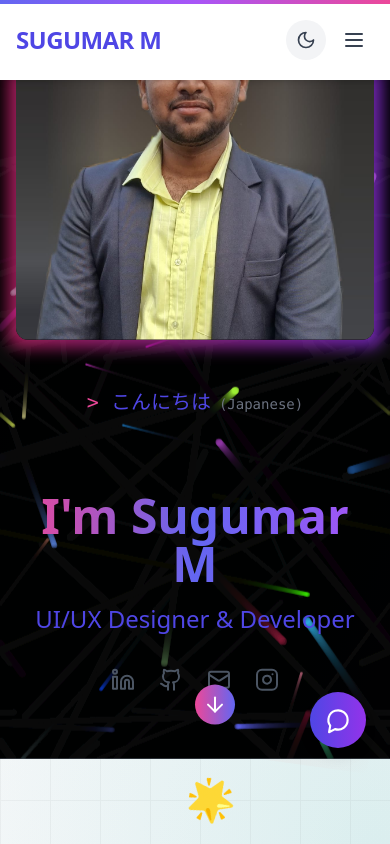
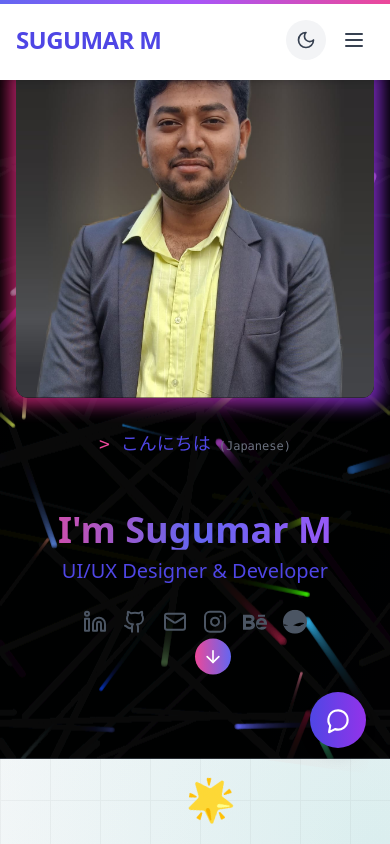
Before and after one commit to M-Sugumarm/Sugumar_Portfolio, a React (Vite) app: page / in a window 390 px wide. Shown: the top 844 px of the page. Built offline with nearby package versions, Linux system fonts and the light colour scheme.

Commit message:
Update Home.tsx

```diff
--- a/src/components/Home.tsx
+++ b/src/components/Home.tsx
@@ -3,6 +3,7 @@ import { motion, useMotionValue, useTransform, AnimatePresence } from 'framer-mo
 import { useEffect, useState } from 'react';
 import { Link } from 'react-scroll';
 import ParticleBackground from './ParticleBackground';
+import profileImage from '../images/megstar.jpeg';
 
 export default function Home() {
   const [greetingIndex, setGreetingIndex] = useState(0);
@@ -63,6 +64,26 @@ export default function Home() {
       url: 'https://www.instagram.com/megastarmsm',
       label: 'Instagram',
       color: '#E4405F'
+    },
+    {
+      icon: (
+        <svg viewBox="0 0 24 24" width="24" height="24" fill="currentColor">
+          <path d="M22 7h-7V5h7v2zm1.726 10c-.442 1.297-2.029 3-5.101 3-3.074 0-5.564-1.729-5.564-5.675 0-3.91 2.325-5.92 5.466-5.92 3.082 0 4.964 1.782 5.375 4.426.078.506.109 1.188.095 2.14H13.96c.13 3.211 3.483 3.312 4.588 2.029h3.178zm-7.686-4h4.965c-.105-1.547-1.136-2.219-2.477-2.219-1.466 0-2.277.768-2.488 2.219zm-9.574 6.988H0V5.021h6.953c5.476.081 5.58 5.444 2.72 6.906 3.461 1.26 3.577 8.061-3.207 8.061zM3 11h3.584c2.508 0 2.906-3-.312-3H3v3zm3.391 3H3v3.016h3.341c3.055 0 2.868-3.016.05-3.016z"/>
+        </svg>
+      ),
+      url: 'https://www.behance.net/sugumarsugu32',
+      label: 'Behance',
+      color: '#1769FF'
+    },
+    {
+      icon: (
+        <svg viewBox="0 0 24 24" width="24" height="24" fill="currentColor">
+          <path d="M12 24C5.385 24 0 18.615 0 12S5.385 0 12 0s12 5.385 12 12-5.385 12-12 12zm10.12-10.358c-.35-.11-3.17-.953-6.384-.438-1.804.172-4.844 2.172-4.844 2.172s-1.667 1.105-3.334 1.105c-1.667 0-3.334-1.105-3.334-1.105s-3.17-.953-6.384-.438c-.35.11-.35.385 0 .495 3.17.953 6.384.438 6.384.438s1.667-1.105 3.334-1.105c1.667 0 3.334 1.105 3.334 1.105s3.17.953 6.384.438c.35-.11.35-.385 0-.495z"/>
+        </svg>
+      ),
+      url: 'https://dribbble.com/SugumarM',
+      label: 'Dribbble',
+      color: '#EA4C89'
     }
   ];
 
@@ -70,16 +91,16 @@ export default function Home() {
     <section id="home" className="relative min-h-screen flex items-center overflow-hidden">
       <ParticleBackground />
 
-      <div className="container mx-auto px-4 py-16 relative z-10">
+      <div className="container mx-auto px-4 sm:px-6 lg:px-8 py-16 relative z-10">
         <motion.div
-          className="grid grid-cols-1 md:grid-cols-2 gap-12 items-center"
+          className="grid grid-cols-1 md:grid-cols-2 gap-8 lg:gap-12 items-center"
           initial={{ opacity: 0 }}
           animate={{ opacity: 1 }}
           transition={{ duration: 1 }}
         >
           {/* Image Section */}
           <motion.div
-            className="relative w-full max-w-md mx-auto perspective-1000"
+            className="relative w-full max-w-sm md:max-w-md mx-auto perspective-1000"
             style={{ rotateX, rotateY }}
           >
             <motion.div
@@ -95,7 +116,7 @@ export default function Home() {
                 whileHover={{ scale: 1.02 }}
               >
                 <img
-                  src="src/images/megstar.jpeg"
+                  src={profileImage}
                   alt="Sugumar M"
                   className="w-full h-full object-cover rounded-xl"
                 />
@@ -108,27 +129,27 @@ export default function Home() {
 
           {/* Content Section */}
           <motion.div
-            className="text-center md:text-left space-y-6"
+            className="text-center md:text-left space-y-4 md:space-y-6"
             initial={{ x: 100, opacity: 0 }}
             animate={{ x: 0, opacity: 1 }}
             transition={{ duration: 0.8, delay: 0.2 }}
           >
-            <motion.div className="h-20">
+            <motion.div className="h-16 md:h-20">
               <AnimatePresence mode="wait">
                 <motion.h2
                   key={greetingIndex}
                   initial={{ opacity: 0, y: 20 }}
                   animate={{ opacity: 1, y: 0 }}
                   exit={{ opacity: 0, y: -20 }}
-                  className="text-xl text-indigo-600 dark:text-indigo-400 font-mono mb-2"
+                  className="text-lg md:text-xl text-indigo-600 dark:text-indigo-400 font-mono mb-2"
                 >
                   <span className="text-pink-500">&gt;</span> {greetings[greetingIndex].text}
-                  <span className="text-sm text-gray-500 ml-2">({greetings[greetingIndex].lang})</span>
+                  <span className="text-xs md:text-sm text-gray-500 ml-2">({greetings[greetingIndex].lang})</span>
                 </motion.h2>
               </AnimatePresence>
             </motion.div>
 
-            <h1 className="text-5xl md:text-7xl font-bold text-gray-900 dark:text-white mb-4 bg-clip-text text-transparent bg-gradient-to-r from-pink-500 via-indigo-500 to-purple-500">
+            <h1 className="text-4xl md:text-5xl lg:text-7xl font-bold text-gray-900 dark:text-white mb-4 bg-clip-text text-transparent bg-gradient-to-r from-pink-500 via-indigo-500 to-purple-500">
               I'm Sugumar M
             </h1>
 
@@ -136,14 +157,14 @@ export default function Home() {
               animate={{ y: [0, -10, 0] }}
               transition={{ duration: 1.5, repeat: Infinity }}
             >
-              <h2 className="text-2xl md:text-3xl text-indigo-600 dark:text-indigo-400">
+              <h2 className="text-xl md:text-2xl lg:text-3xl text-indigo-600 dark:text-indigo-400">
                 UI/UX Designer & Developer
               </h2>
             </motion.div>
 
             {/* Social Links */}
             <motion.div
-              className="flex justify-center md:justify-start space-x-6"
+              className="flex justify-center md:justify-start space-x-4 md:space-x-6"
               initial={{ opacity: 0, y: 20 }}
               animate={{ opacity: 1, y: 0 }}
               transition={{ duration: 0.8, delay: 0.6 }}
@@ -168,7 +189,7 @@ export default function Home() {
 
             {/* Scroll Indicator */}
             <motion.div
-              className="absolute bottom-10 left-1/2 transform -translate-x-1/2"
+              className="absolute bottom-8 md:bottom-10 left-1/2 transform -translate-x-1/2"
               animate={{ y: [0, 10, 0] }}
               transition={{ duration: 1.5, repeat: Infinity }}
             >
@@ -177,7 +198,7 @@ export default function Home() {
                   whileHover={{ scale: 1.2 }}
                   className="p-2 rounded-full bg-gradient-to-r from-pink-500 to-indigo-500"
                 >
-                  <ArrowDown className="text-white" />
+                  <ArrowDown className="text-white w-5 h-5 md:w-6 md:h-6" />
                 </motion.div>
               </Link>
             </motion.div>
```
